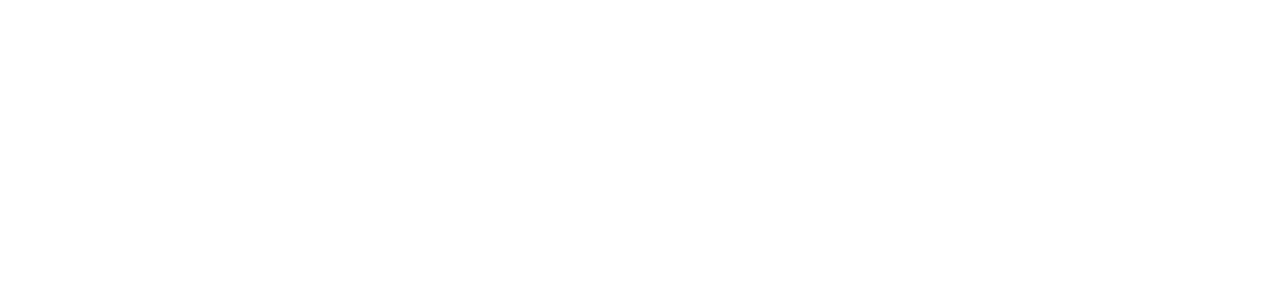
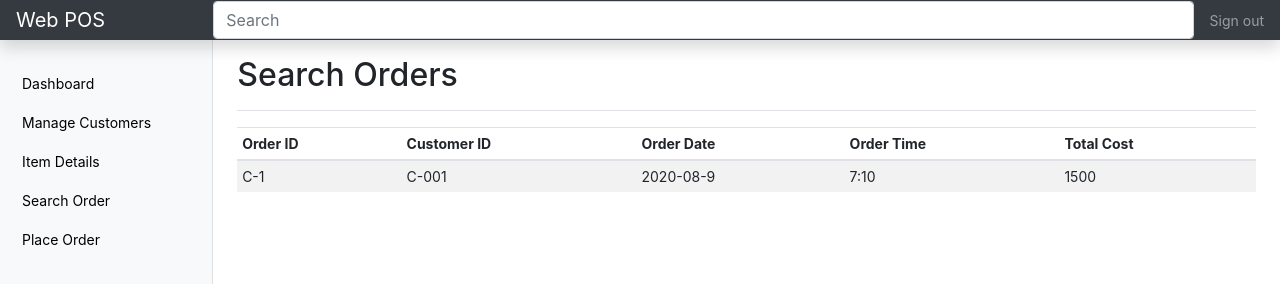
Before and after one commit to Minesha-Kodithuwakku/web-pos-bootstrap, a website: page web-pos/Searchorders.html in a window 1280 px wide. Shown: the top 284 px of the page. Drawn offline with nearby package versions, Linux system fonts and the light colour scheme.

Commit message:
complete WEb POS

```diff
--- a/web-pos/Searchorders.html
+++ b/web-pos/Searchorders.html
@@ -1,10 +1,106 @@
-<!DOCTYPE html>
+
+<!doctype html>
 <html lang="en">
 <head>
-    <meta charset="UTF-8">
-    <title>Title</title>
+    <meta charset="utf-8">
+    <meta name="viewport" content="width=device-width, initial-scale=1, shrink-to-fit=no">
+    <meta name="description" content="">
+    <meta name="author" content="Mark Otto, Jacob Thornton, and Bootstrap contributors">
+    <meta name="generator" content="Jekyll v4.1.1">
+    <title>Dashboard Template · Bootstrap</title>
+    <!-- Bootstrap core CSS -->
+    <link href="node_modules/bootstrap/dist/css/bootstrap.min.css" rel="stylesheet">
+    <!-- Custom styles for this template -->
+    <link href="css/style-order.css" rel="stylesheet">
 </head>
 <body>
 
+<nav class="navbar navbar-dark sticky-top bg-dark flex-md-nowrap p-0 shadow">
+    <a class="navbar-brand col-md-3 col-lg-2 mr-0 px-3" href="#">Web POS</a>
+    <button class="navbar-toggler position-absolute d-md-none collapsed" type="button" data-toggle="collapse" data-target="#sidebarMenu" aria-controls="sidebarMenu" aria-expanded="false" aria-label="Toggle navigation">
+        <span class="navbar-toggler-icon"></span>
+    </button>
+    <input class="form-control form-control-dark w-100" type="text" placeholder="Search" aria-label="Search">
+    <ul class="navbar-nav px-3">
+        <li class="nav-item text-nowrap">
+            <a class="nav-link" href="#">Sign out</a>
+        </li>
+    </ul>
+</nav>
+
+<div class="container-fluid">
+    <div class="row">
+        <nav id="sidebarMenu" class="col-md-3 col-lg-2 d-md-block bg-light sidebar collapse">
+            <div class="sidebar-sticky pt-3">
+                <ul class="nav flex-column">
+                    <li class="nav-item">
+                        <a class="nav-link active" href="#">
+                            <span data-feather="home"></span>
+                            <form action="index.html" method="get">
+                                <button type="submit" id="btnDashboard" name="dashboard">Dashboard</button>
+                            </form>
+                        </a>
+                    </li>
+                    <li class="nav-item">
+                        <a class="nav-link" href="#">
+                            <form action="managecustomer.html" method="get">
+                                <button type="submit" id="btnCustomer" name="customer">Manage Customers</button>
+                            </form>
+                        </a>
+                    </li>
+                    <li class="nav-item">
+                        <a class="nav-link" href="#">
+                            <form action="manageitems.html" method="get">
+                                <button type="submit" id="btnItem" name="item"> Item Details</button>
+                            </form>
+                        </a>
+                    </li>
+                    <li class="nav-item">
+                        <a class="nav-link" href="#">
+                            <form action="Searchorders.html" method="get">
+                                <button type="submit" id="btnSearch" name="search">Search Order</button>
+                            </form>
+                        </a>
+                    </li>
+                    <li class="nav-item">
+                        <a class="nav-link" href="#">
+                            <form action="placeorder.html" method="get">
+                                <button type="submit" id="btnPlaceOrder" name="placeOrder"> Place Order</button>
+                            </form>
+                        </a>
+                    </li>
+                </ul>
+            </div>
+        </nav>
+        <main role="main" class="col-md-9 ml-sm-auto col-lg-10 px-md-4">
+            <div class="d-flex justify-content-between flex-wrap flex-md-nowrap align-items-center pt-3 pb-2 mb-3 border-bottom">
+                <h1 class="h2">Search Orders</h1>
+            </div>
+
+            <div class="table-responsive">
+                <table class="table table-striped table-sm">
+                    <thead>
+                    <tr>
+                        <th>Order ID</th>
+                        <th>Customer ID</th>
+                        <th>Order Date</th>
+                        <th>Order Time</th>
+                        <th>Total Cost</th>
+                    </tr>
+                    </thead>
+                    <tbody>
+                    <tr>
+                        <td>C-1</td>
+                        <td>C-001</td>
+                        <td>2020-08-9</td>
+                        <td>7:10</td>
+                        <td>1500</td>
+                    </tr>
+                    </tbody>
+                </table>
+            </div>
+        </main>
+    </div>
+</div>
 </body>
 </html>
--- /dev/null
+++ b/web-pos/css/style-order.css
@@ -0,0 +1,53 @@
+body {
+    position: relative;
+    font-size: .875rem;
+}
+.sidebar {
+    position: fixed;
+    top: 0;
+    bottom: 0;
+    left: 0;
+    z-index: 100; /* Behind the navbar */
+    padding: 48px 0 0; /* Height of navbar */
+    box-shadow: inset -1px 0 0 rgba(0, 0, 0, .1);
+}
+@media (max-width: 767.98px) {
+    .sidebar {
+        top: 5rem;
+    }
+}
+.sidebar-sticky {
+    position: relative;
+    top: 0;
+    height: calc(100vh - 48px);
+    padding-top: .5rem;
+    overflow-x: hidden;
+    overflow-y: auto; /* Scrollable contents if viewport is shorter than content. */
+}
+@supports ((position: -webkit-sticky) or (position: sticky)) {
+    .sidebar-sticky {
+        position: -webkit-sticky;
+        position: sticky;
+    }
+}
+.sidebar .nav-link {
+    font-weight: 500;
+    color: #333;
+}
+.sidebar .nav-link:hover .feather,
+.sidebar .nav-link.active .feather {
+    color: inherit;
+}
+#btnDashboard{
+    position: relative;
+    border: none;
+    background-color: transparent;
+    width: 200px;
+    text-align: left;
+}
+.nav-item button{
+    border: none;
+    background-color: transparent;
+    width: 200px;
+    text-align: left;
+}
```
Also changed, not shown: web-pos/placeorder.html (+0 -11 lines).
